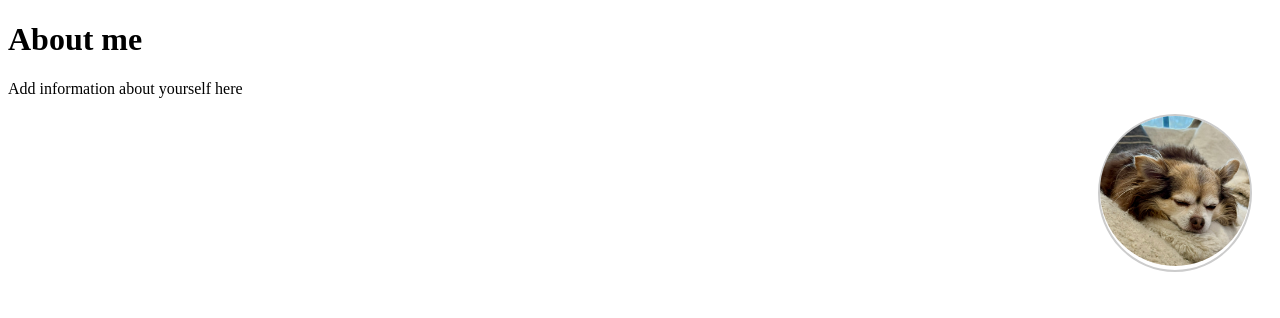
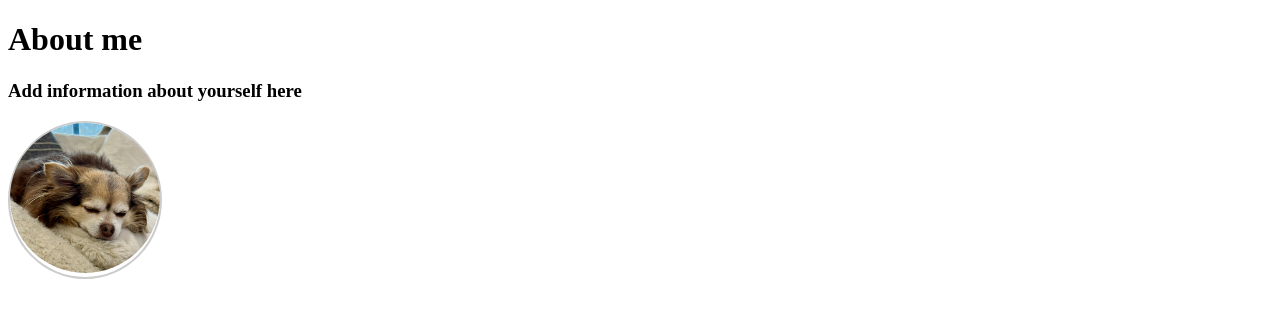
Before and after one commit to t0nyz0/nextjs-blog, a Next.js app: page /about in a window 1280 px wide. Shown: the top 318 px of the page. Built offline with nearby package versions, Linux system fonts and the light colour scheme.

Commit message:
Update about.mdx

```diff
--- a/pages/about.mdx
+++ b/pages/about.mdx
@@ -10,17 +10,19 @@ keywords: programming, development, blog, 3dprinting, bambu, aws, nextjs, softwa
 
 import Image from 'next/image'
 
-Add information about yourself here
+### Add information about yourself here
 
-<div style={{ float: 'right', marginRight: '20px', marginBottom: '20px', borderRadius: '50%', border: '2px solid #ccc' }}>
+<div style={{ display: 'inline-block', marginRight: '20px', marginBottom: '20px', borderRadius: '50%', border: '2px solid #ccc', verticalAlign: 'middle' }}>
   <Image
     src="/images/dog.jpg"
     alt="Dog"
     width={150}
     height={150}
+    margin='30px'
     style={{
       borderRadius: '50%',
       objectFit: 'cover',
+
     }}
   />
 </div>
```
